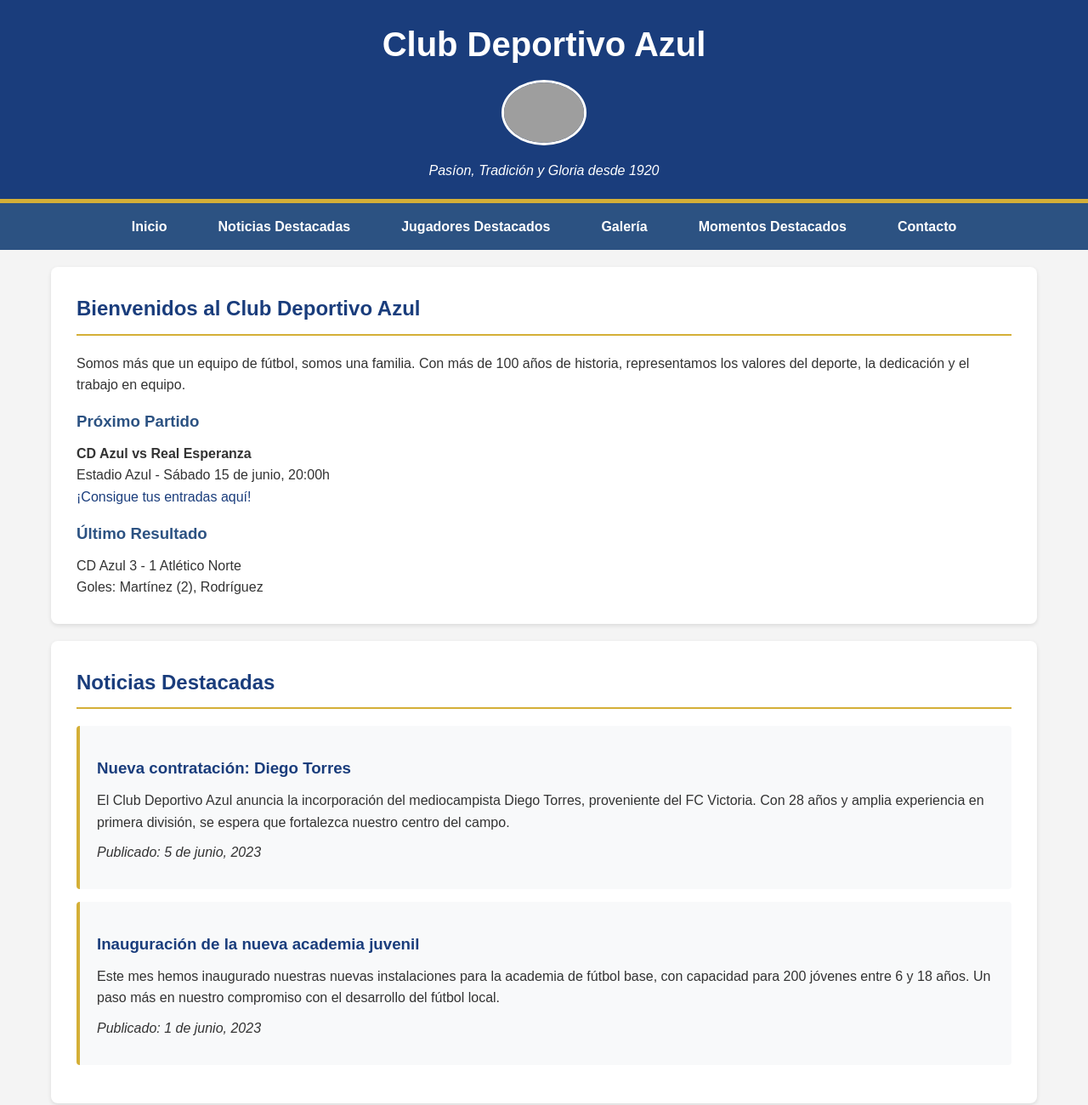
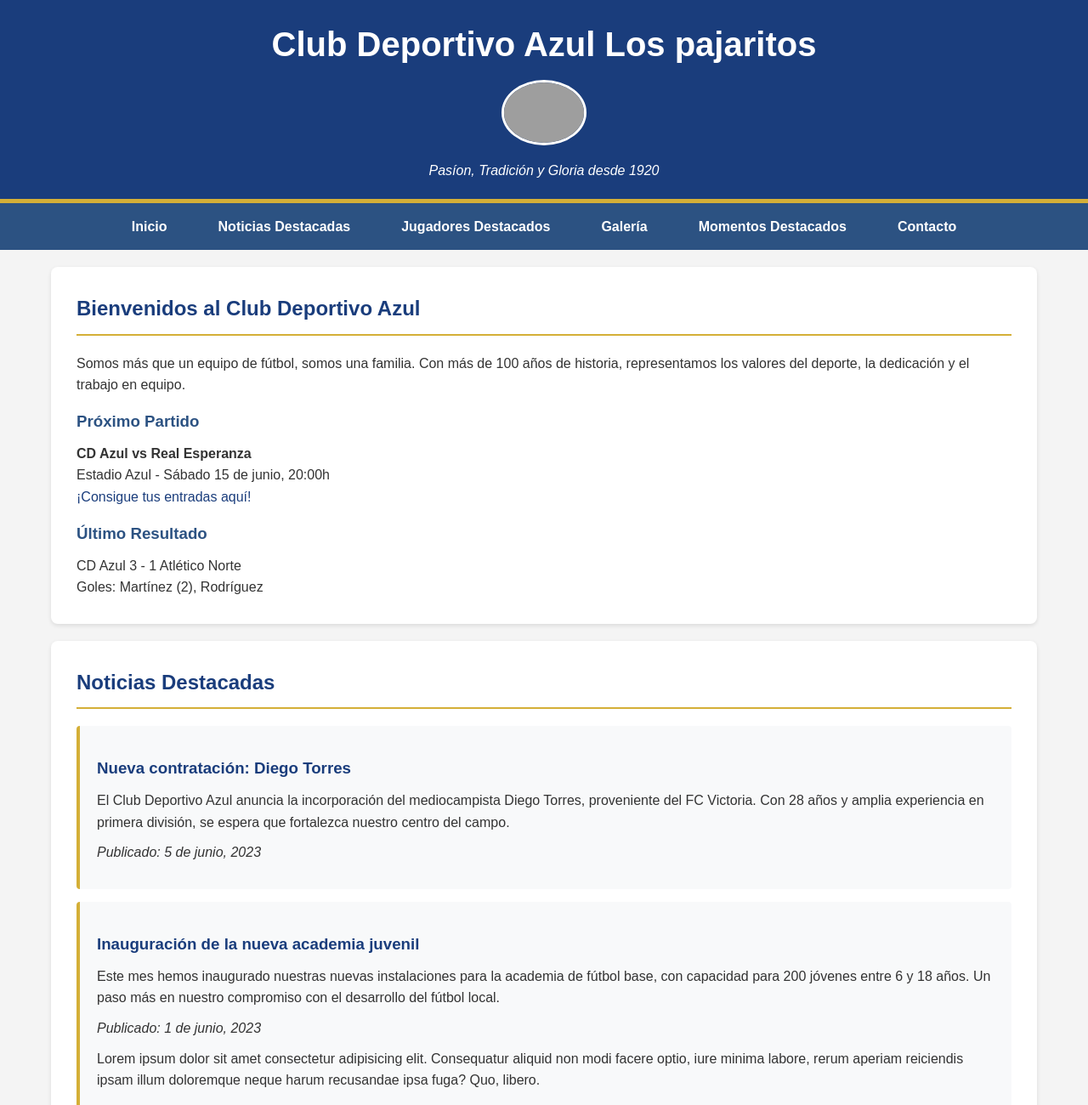
Before and after one commit to EMARTINEZ1993/Repaso_HTML, a plain HTML site: page index.html in a window 1280 px wide. Shown: the top 1300 px of the page at 85% size. Drawn offline with Linux system fonts and the light colour scheme; grey boxes are pictures that could not be loaded.

Commit message:
Subir pagina deportiva

```diff
--- a/index.html
+++ b/index.html
@@ -9,7 +9,7 @@
 </head>
 <body>
     <header id="">
-        <h1>Club Deportivo Azul</h1>
+        <h1>Club Deportivo Azul Los pajaritos</h1>
         <img src="https://marketplace.canva.com/EAGD9V5Eoeg/1/0/1600w/canva-logo-club-de-futbol-sencillo-deportivo-azul-CwnW56rMPJ8.jpg" alt="Logo Club Deportivo Azul" width="100">
         <p>Pasíon, Tradición y Gloria desde 1920</p>
     </header>
@@ -53,6 +53,8 @@
                 <h3>Inauguración de la nueva academia juvenil</h3>
                 <p>Este mes hemos inaugurado nuestras nuevas instalaciones para la academia de fútbol base, con capacidad para 200 jóvenes entre 6 y 18 años. Un paso más en nuestro compromiso con el desarrollo del fútbol local.</p>
                 <p><em>Publicado: 1 de junio, 2023</em></p>
+
+                <p>Lorem ipsum dolor sit amet consectetur adipisicing elit. Consequatur aliquid non modi facere optio, iure minima labore, rerum aperiam reiciendis ipsam illum doloremque neque harum recusandae ipsa fuga? Quo, libero.</p>
             </article>
         </section>
 
@@ -99,6 +101,7 @@
             <h2>Momentos Destacados</h2>
             <!--Insertar video Youtube-->
             <p>Revive los mejores momentos de nuestra última victoria 3-1 contra el Atlético Norte.</p>
+            <p>Lorem ipsum dolor sit amet consectetur adipisicing elit. Atque autem eaque eveniet ea illo itaque adipisci exercitationem maxime saepe hic, quis ipsa blanditiis vel totam recusandae soluta aut? Perspiciatis, corrupti?</p>
         </section>
 
         <section id="contacto">
```
